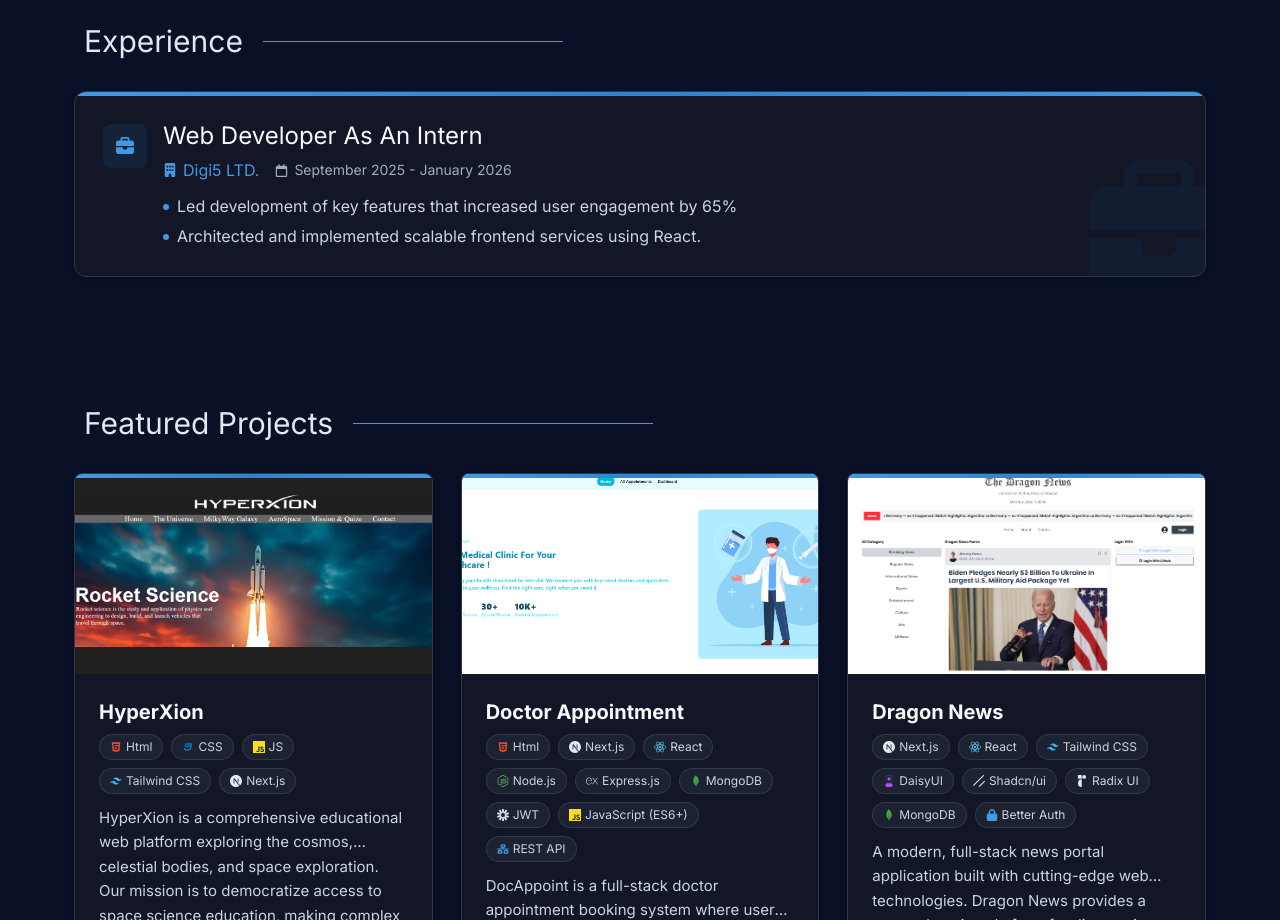
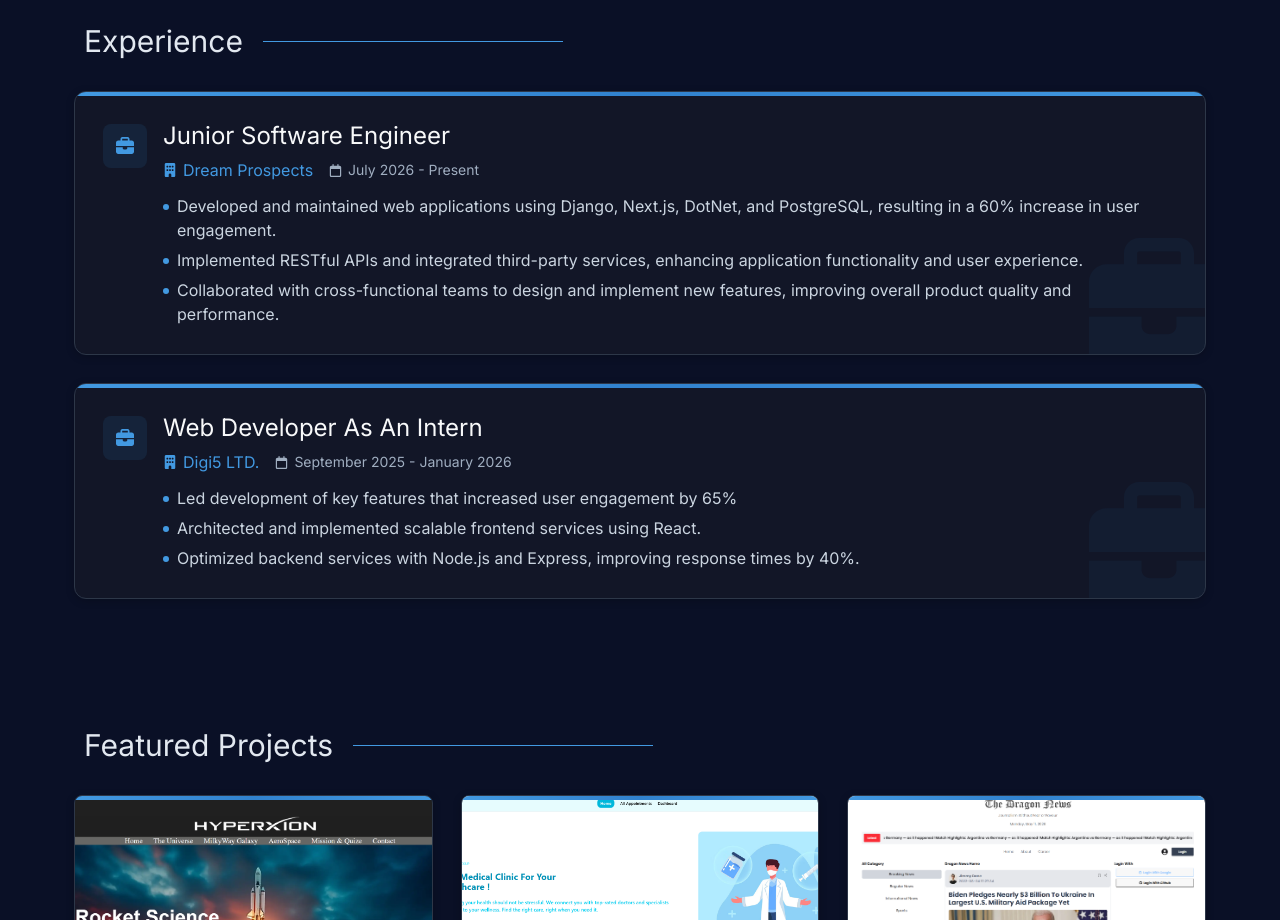
Before and after one commit to TonmoyX/TonmoyPortfolio, a Next.js app: page / in a window 1280 px wide. Shown: the part 1120-2040 px from the top of the page. Built offline with nearby package versions, Linux system fonts and the light colour scheme.

Commit message:
add work experience

```diff
--- a/src/components/Experience.tsx
+++ b/src/components/Experience.tsx
@@ -3,6 +3,16 @@ import SectionTitle from "./SectionTitle";
 import { StaggerContainer, StaggerItem } from "./motion/Stagger";
 
 const EXPERIENCE = [
+  {
+    title: "Junior Software Engineer",
+    company: "Dream Prospects",
+    date: "July 2026 - Present",
+    bullets: [
+      "Developed and maintained web applications using Django, Next.js, DotNet, and PostgreSQL, resulting in a 60% increase in user engagement.",
+      "Implemented RESTful APIs and integrated third-party services, enhancing application functionality and user experience.",
+      "Collaborated with cross-functional teams to design and implement new features, improving overall product quality and performance.",
+    ],
+  },
   {
     title: "Web Developer As An Intern",
     company: "Digi5 LTD.",
@@ -10,6 +20,7 @@ const EXPERIENCE = [
     bullets: [
       "Led development of key features that increased user engagement by 65%",
       "Architected and implemented scalable frontend services using React.",
+      "Optimized backend services with Node.js and Express, improving response times by 40%.",
     ],
   },
   // {
```
